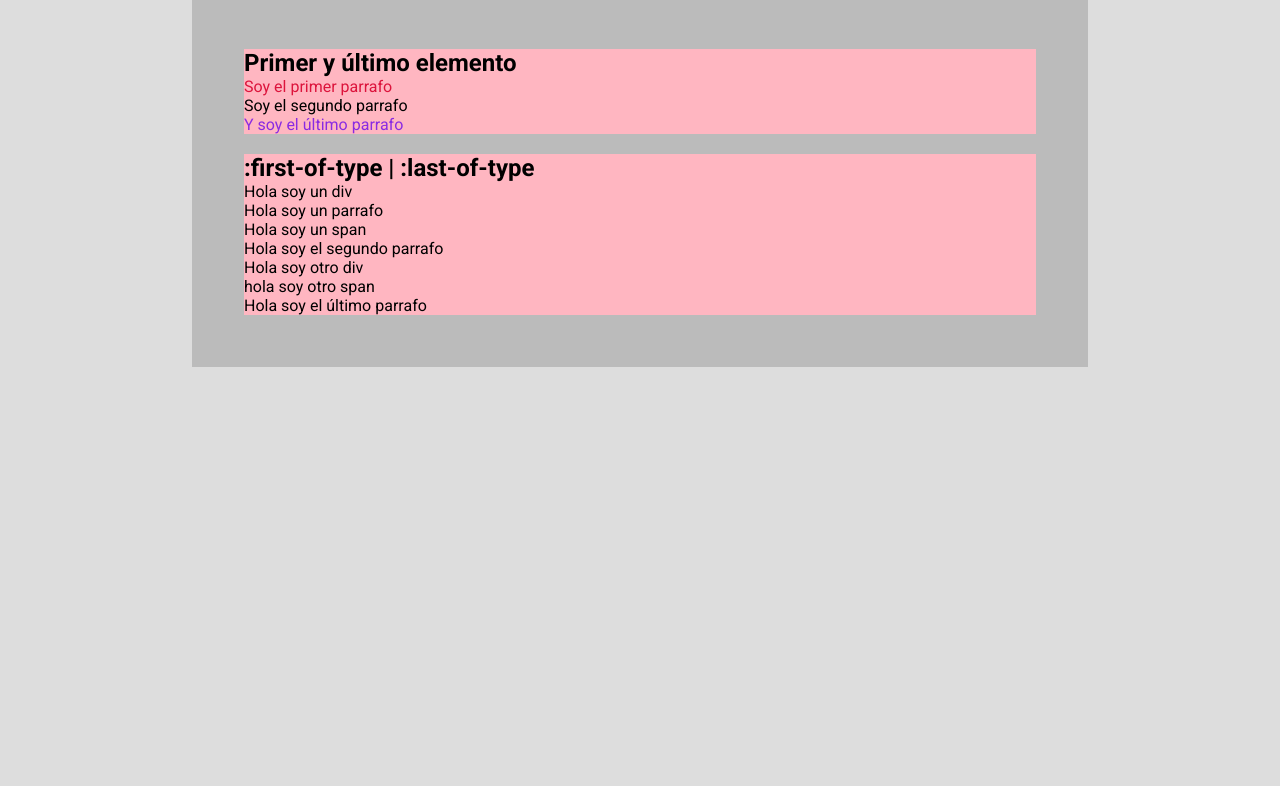
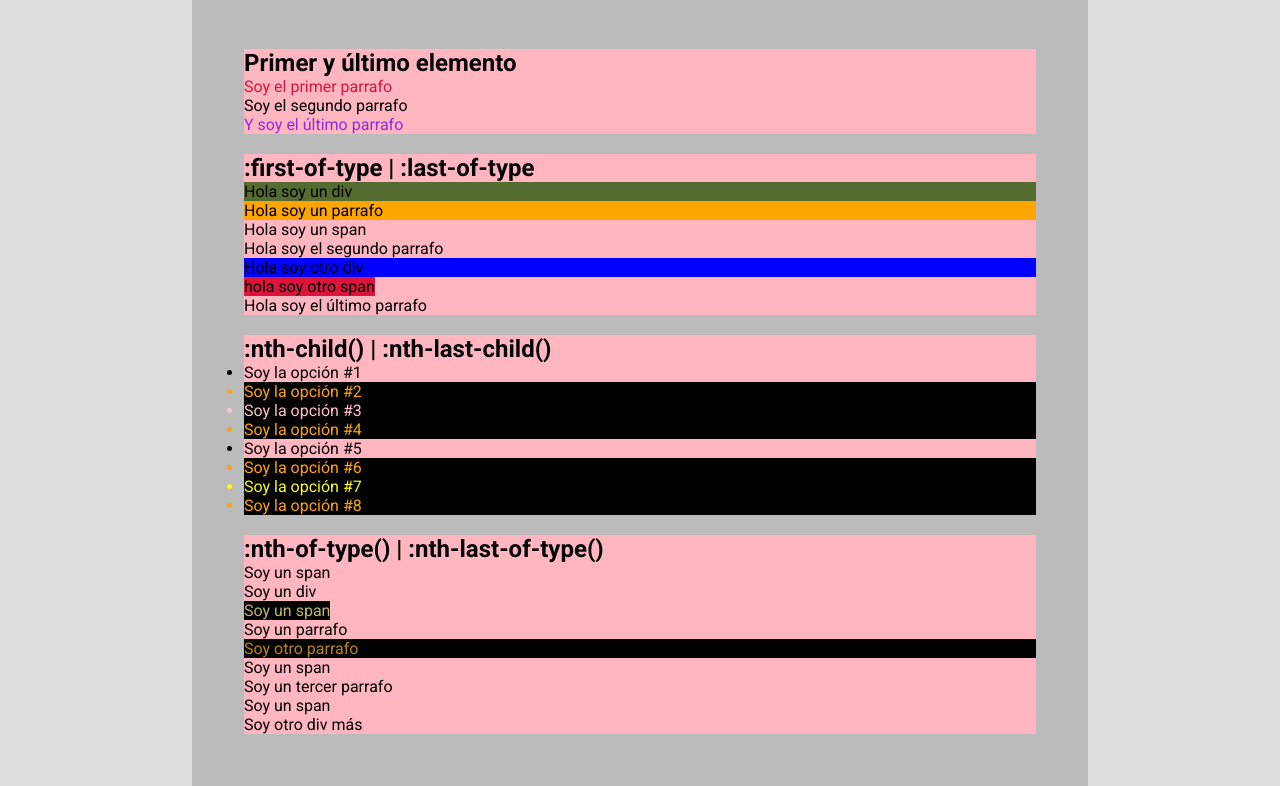
Before and after one commit to avefenixdev/87343-desarrollo-web-avanzado, a website built with Vite: page clase-03/02-pseudoclases/index.html in a window 1280 px wide. Shown: the part 41-827 px from the top of the page. Before the commit the page ends 800 px from the top, so only its background shows below. Built offline with nearby package versions, Linux system fonts and the light colour scheme.

Commit message:
Terminando con nth-of-type() y nth-last-of-type()

```diff
--- a/clase-03/02-pseudoclases/index.html
+++ b/clase-03/02-pseudoclases/index.html
@@ -26,7 +26,7 @@
       <!-- .grupo>h2{:first-of-type | :last-of-type}+.elemento>div+p+span+p+div+span+p -->
       <div class="grupo">
         <h2>:first-of-type | :last-of-type</h2>
-        <div class="elemento">
+        <div class="elementos">
           <div>Hola soy un div</div>
           <p>Hola soy un parrafo</p>
           <span>Hola soy un span</span>
@@ -34,6 +34,38 @@
           <div>Hola soy otro div</div>
           <span>hola soy otro span</span>
           <p>Hola soy el último parrafo</p>
+        </div>
+      </div>
+
+      <!-- .grupo>h2{:nth-child() | :nth-last-child()}+ul.lista>li*8{Soy la opción #$} -->
+      <div class="grupo">
+        <h2>:nth-child() | :nth-last-child()</h2>
+        <ul class="lista">
+          <li>Soy la opción #1</li>
+          <li>Soy la opción #2</li>
+          <li>Soy la opción #3</li>
+          <li>Soy la opción #4</li>
+          <li>Soy la opción #5</li>
+          <li>Soy la opción #6</li>
+          <li>Soy la opción #7</li>
+          <li>Soy la opción #8</li>
+        </ul>
+      </div>
+<!--
+      .grupo>h2{:nth-of-type() | :nth-last-of-type()}+.lista2>span+div+span+p+p+span+p+span+div -->
+
+      <div class="grupo">
+        <h2>:nth-of-type() | :nth-last-of-type()</h2>
+        <div class="lista2">
+          <span>Soy un span</span>
+          <div>Soy un div</div>
+          <span>Soy un span</span>
+          <p>Soy un parrafo</p>
+          <p>Soy otro parrafo</p>
+          <span>Soy un span</span>
+          <p>Soy un tercer parrafo</p>
+          <span>Soy un span</span>
+          <div>Soy otro div más</div>
         </div>
       </div>
 
--- a/clase-03/02-pseudoclases/src/style.css
+++ b/clase-03/02-pseudoclases/src/style.css
@@ -51,3 +51,52 @@ body {
 .parrafos p:last-child {
     color: blueviolet;
 }
+
+/* ! :first-of-type | :last-of-type */
+/* quiero de dentro de elemento el primer p que aparece */
+.elementos p:first-of-type {
+    background-color: orange;
+}
+
+.elementos div:first-of-type {
+    background-color: darkolivegreen;
+}
+
+.elementos span:last-of-type {
+    background-color: crimson;
+}
+
+.elementos div:last-of-type {
+    background-color: blue;
+}
+
+/* :nth-child() | :nth-last-child() */
+/* Selecciono de li, el tercero */
+.lista li:nth-child(3) {
+    color: pink;
+    background-color: black;
+}
+
+.lista li:nth-child(7) {
+    color: yellow;
+    background-color: black;
+}
+/* 2n -> todos los pares cada 2 (even */
+/* 4n -> todos los pares cada 4 */
+/* 2n+1 -> todos los impares (odd) */
+.lista li:nth-child(even) { /* elementos pares */
+    color: orange;
+    background-color: black;
+}
+
+/* ! :nth-of-type() | :nth-last-of-type() */
+/* empieza a buscar de arriba para abajo */
+.lista2 span:nth-of-type(2) {
+    color: darkkhaki;
+    background-color: black;
+}
+/* empieza a buscar de abajo para arriba */
+.lista2 p:nth-last-of-type(2) {
+    color: darkgoldenrod;
+    background-color: black;
+}
```
